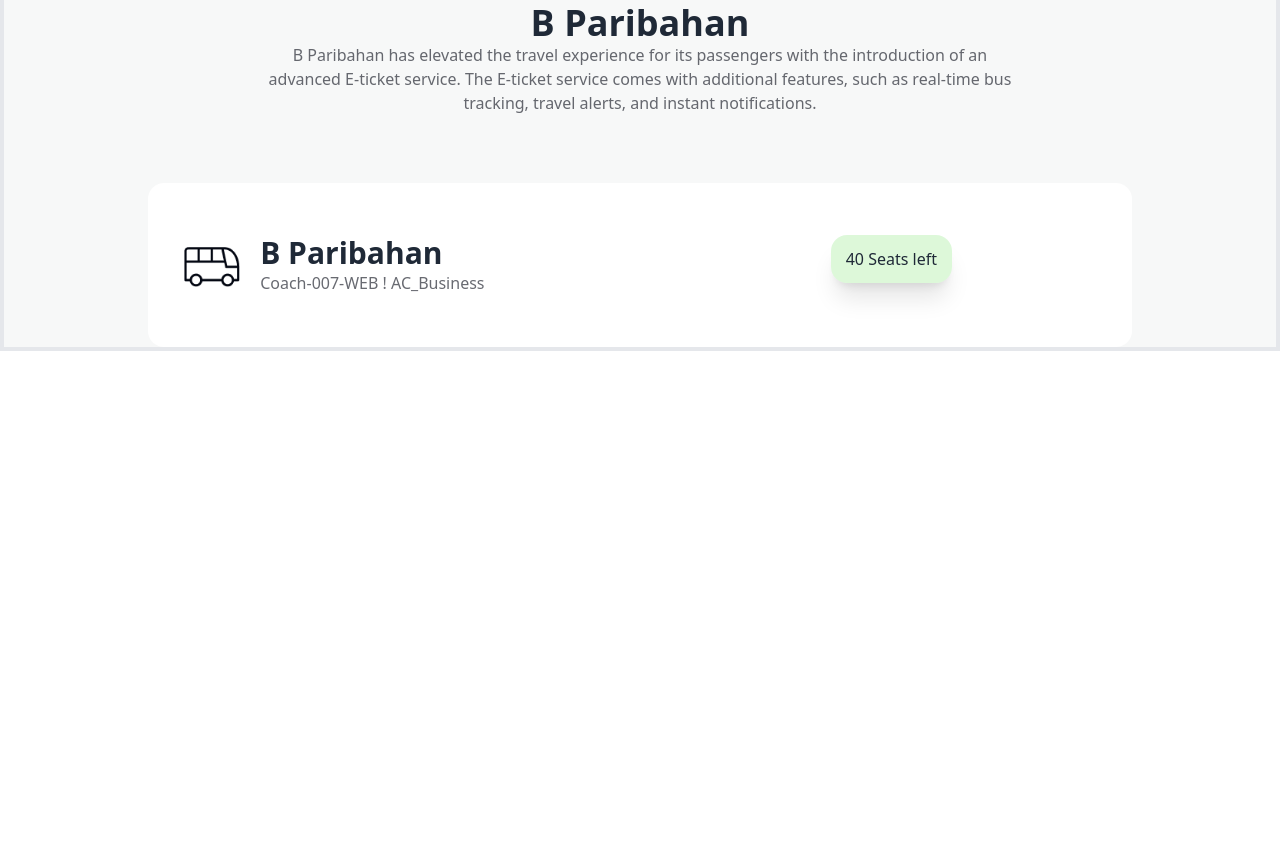
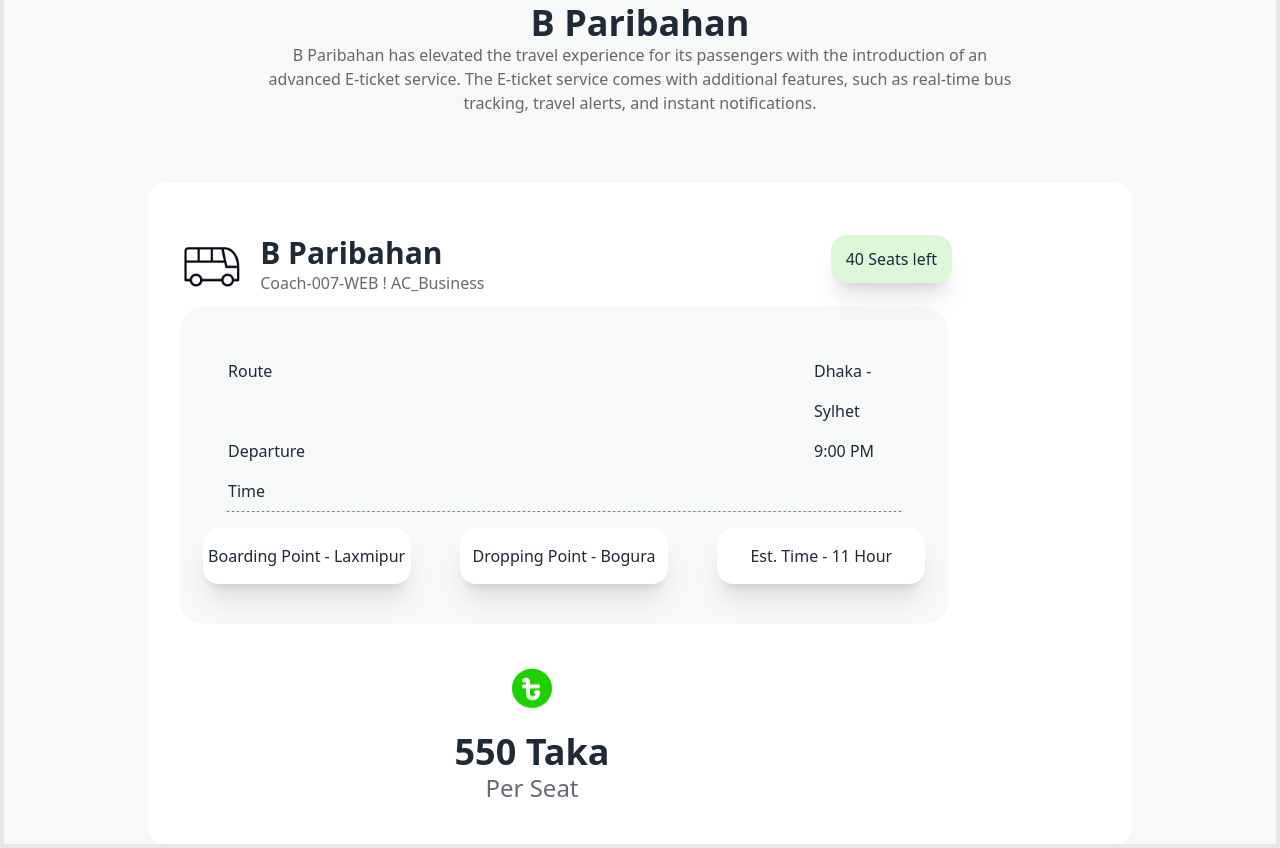
Before and after one commit to j4heds/bus-ticketing-landing-page-B9A5, a plain HTML site: page index.html in a window 1280 px wide. Shown: the part 1220-2068 px from the top of the page. Before the commit the page ends 1571 px from the top, so only its background shows below. Drawn offline with nearby package versions, Linux system fonts and the light colour scheme.

Commit message:
departure time and info

```diff
--- a/index.html
+++ b/index.html
@@ -230,3 +230,65 @@
 
 
                   </div>
+
+                   <!-- Departure Time  Info Div-->
+              <div class="bg-[#F7F8F8] p-6 lg:p-0 lg:mx-8 rounded-3xl w-screen lg:w-full lg:pb-10">
+                <div class="">
+                  <div
+                    class="grid  grid-cols-2 gap-x-11 lg:gap-x-[500px] leading-8 lg:leading-10 px-1 lg:px-12 pt-5 lg:pt-11 ">
+
+                    <p>Route</p>
+                    <p>Dhaka - Sylhet</p>
+
+                    <p>Departure Time</p>
+                    <p>9:00 PM</p>
+
+                  </div>
+
+
+                </div>
+
+
+                <hr class="lg:mx-11 bg-slate-500 border-t border-dashed">
+
+
+                <!-- Last 3 cards parents -->
+                <div class="flex flex-col lg:flex-row gap-y-3 px-7 lg:px-0 lg:gap-x-1 justify-around mt-4">
+
+                  <div class="card w-52 bg-base-100 shadow-xl h-[56px]">
+
+
+                    <p class="text-center pt-4">Boarding Point - Laxmipur</p>
+
+                  </div>
+
+                  <div class="card w-52 bg-base-100 shadow-xl h-[56px]">
+
+
+                    <p class="text-center pt-4">Dropping Point - Bogura</p>
+
+                  </div>
+
+                  <div class="card w-52 bg-base-100 shadow-xl h-[56px]">
+
+
+                    <p class="text-center pt-4">Est. Time - 11 Hour</p>
+
+                  </div>
+
+                </div>
+
+              </div>
+
+
+            </div>
+
+            <!--Second Child Div(500 TK)  -->
+            <div class="col-span-3 flex flex-col justify-center items-center pt-10 leading-5 mt-[-100px] lg:mt-0">
+              <img class="h-12 w-12 lg:mb-5" src="images/fare.png" alt="">
+
+              <h1 class="font-bold text-4xl">550 Taka</h1>
+              <p class="text-[#03071299] text-2xl">Per Seat</p>
+
+            </div>
+          </div>
```
